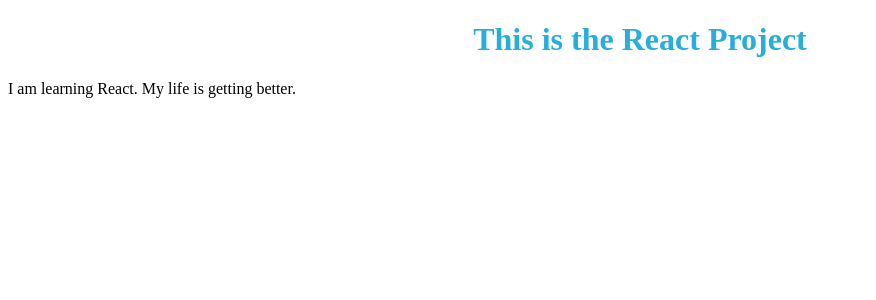
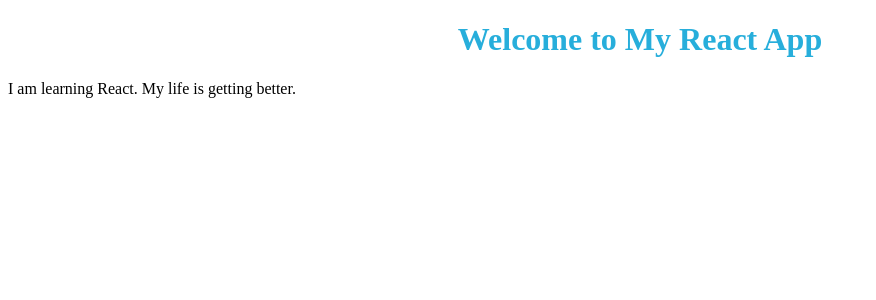
Before and after one commit to acciojob/render-component-react-Pintu95045, a React app: page / in a window 1280 px wide. Shown: the top 300 px of the page, without its empty margins (0-876 px from the left). Built offline with nearby package versions, Linux system fonts and the light colour scheme.

Commit message:
h tag added

```diff
--- a/src/components/App.js
+++ b/src/components/App.js
@@ -4,10 +4,10 @@
 const App = () => {
   return (
     <div id="root">
-      <h1>This is the React Project</h1>
-    <p>I am learning React. My life is getting better.</p>
+      <h1>Welcome to My React App</h1>
+      <p>I am learning React. My life is getting better.</p>
     </div>
-  )
+  );
 }
 
 
```
